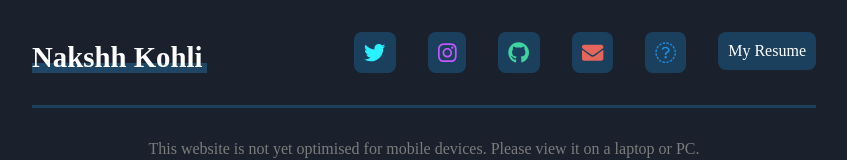
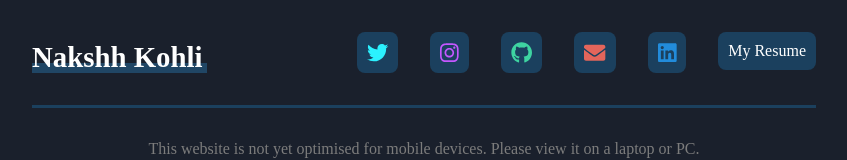
Before and after one commit to Nakshh/website, a Vue app: page / in a window 1280 px wide. Shown: the top 160 px of the page, without its empty margins (216-1063 px from the left). Built offline with nearby package versions, Linux system fonts and the light colour scheme; a web font is replaced by a local one.

Commit message:
fixed images

```diff
--- a/public/index.html
+++ b/public/index.html
@@ -21,7 +21,7 @@
 	<meta property="twitter:url" content="https://nakshhkohli.com" />
 	<meta property="twitter:title" content="Nakshh Kohli" />
 	<meta property="twitter:description" content="Nakshh Kohli's personal website" />
-	<meta property="twitter:image" content="<%= BASE_URL %>me.jpg" />
+	<meta property="twitter:image" content="<%= BASE_URL %>og-image.jpg" />
 	<link rel="icon" href="<%= BASE_URL %>favicon.ico" />
 	<link rel="apple-touch-icon" sizes="180x180" href="<%= BASE_URL %>apple-touch-icon.png" />
 	<link rel="icon" type="image/png" sizes="32x32" href="<%= BASE_URL %>favicon-32x32.png" />
--- a/src/components/Navbar.vue
+++ b/src/components/Navbar.vue
@@ -37,7 +37,7 @@
 				target="_blank"
 				rel="noopener noreferrer"
 			>
-				<li><i class="fa fa-linkedin-square fa-lg"></i></li>
+				<li><i class="fab fa-linkedin fa-lg"></i></li>
 			</a>
 			<a
 				href="CV.pdf"
@@ -137,7 +137,7 @@ li:hover {
 	color: #e3655b;
 }
 
-.fa-linkedin-square {
+.fa-linkedin {
 	color: #228cdb;
 }
 
```
Also changed, not shown: src/assets/me400.jpg (deleted), src/assets/me550.jpg (deleted).
